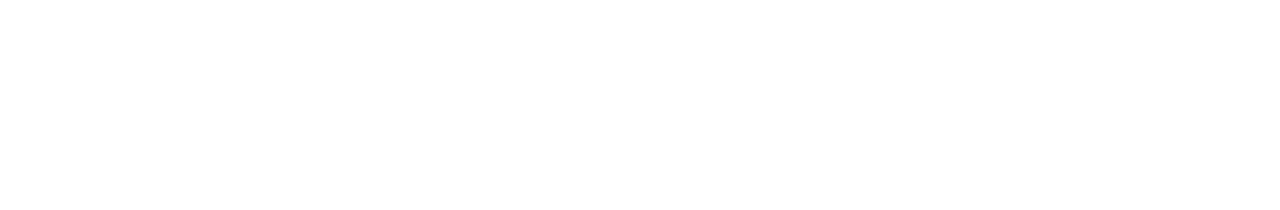
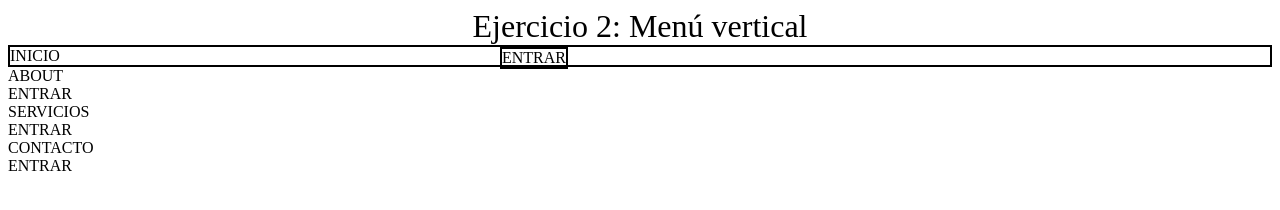
Before and after one commit to VeronicaRuizBautista/practicaConFlex, a plain HTML site: page index.html in a window 1280 px wide. Drawn offline with Linux system fonts and the light colour scheme.

Commit message:
feat: :construction: trabajando en el ejercicio2
Se esta trabajando en la estructura del ejercicio 2

```diff
--- a/css/style.css
+++ b/css/style.css
@@ -0,0 +1,19 @@
+@import url(variables.css);
+.titulo {
+    display: flex;
+    justify-content: center;
+    font-size: xx-large;
+}
+.container {
+    background-color: ;
+}
+.fila1 {
+    display: flex;
+    border: 2px solid black;
+}
+.inicio2 {
+    border: 2px solid black;
+    display: flex;
+    position: absolute;
+    left: 500px;
+}
--- a/css/variables.css
+++ b/css/variables.css
@@ -0,0 +1,3 @@
+:root{
+    --color-container:
+}
--- a/index.html
+++ b/index.html
@@ -9,4 +9,37 @@
 <body>
 
 </body>
+<!DOCTYPE html>
+<html lang="en">
+<head>
+    <meta charset="UTF-8">
+    <meta name="viewport" content="width=device-width, initial-scale=1.0">
+    <title>Ejercicio_2</title>
+    <link rel="stylesheet" href="css/style.css">
+</head>
+<body>
+    <header class="titulo">Ejercicio 2: Menú vertical</header>
+    <main>
+        <section>
+            <div class="container">
+                <div class="fila1">
+                    <div class="inicio1">INICIO</div>
+                    <div class="inicio2">ENTRAR</div>
+                </div>
+                <div class="fila2">
+                    <div class="about1">ABOUT</div>
+                    <div class="abot2">ENTRAR</div>
+                </div>
+                <div class="fila3">
+                    <div class="servicios1">SERVICIOS</div>
+                    <div class="servicios2">ENTRAR</div>
+                </div>
+                <div class="fila4">
+                    <div class="contacto1">CONTACTO</div>
+                    <div class="contacto2">ENTRAR</div>
+                </div>
+            </div>
+        </section>
+    </main>
+</body>
 </html>
```
Also changed, not shown: storage/img/ejercicio_2.png (added).
